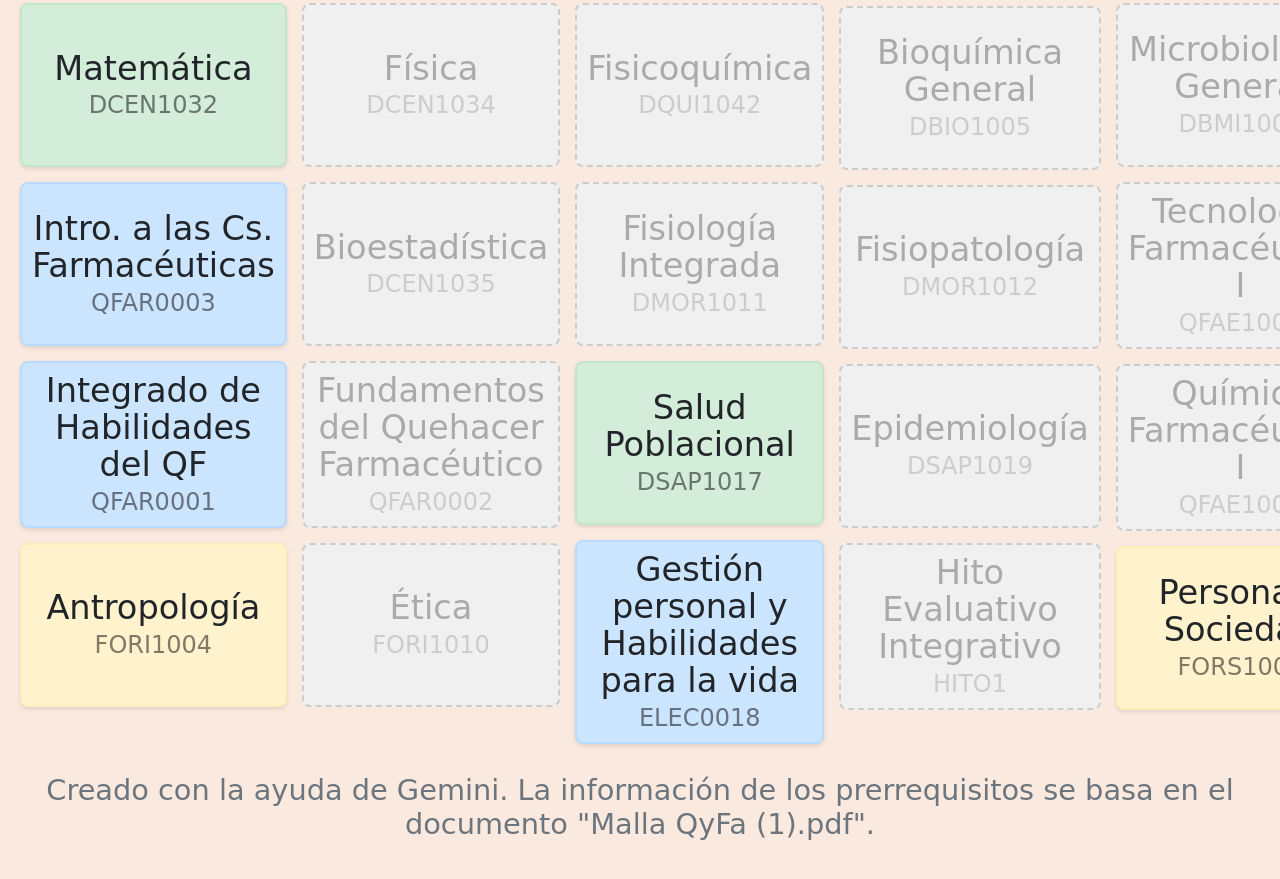
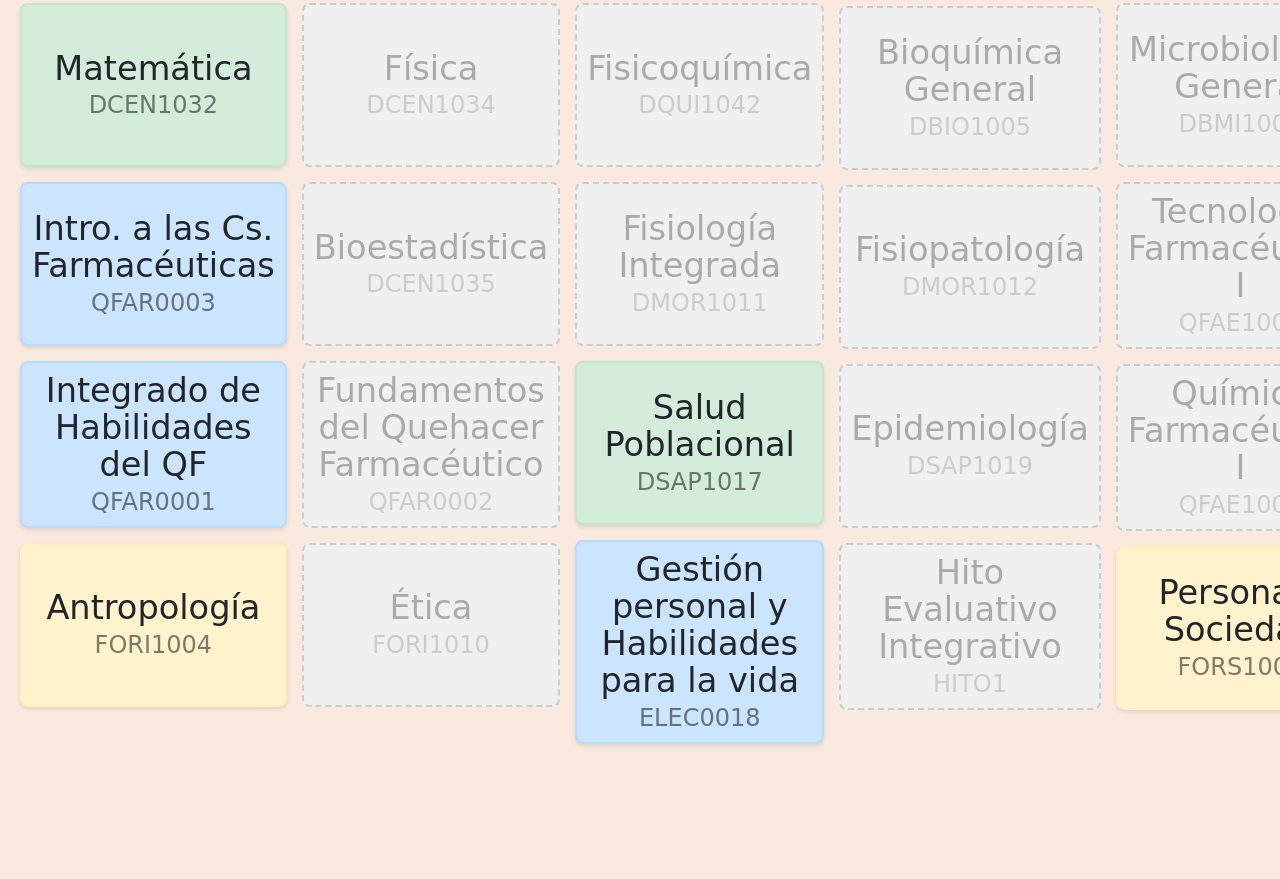
Before and after one commit to BlazeSeele/Malla-QyFa, a plain HTML site: page index.html in a window 1280 px wide. Shown: the part 823-1702 px from the top of the page. After the commit the page ends 1587 px from the top, so only its background shows below. Drawn offline with Linux system fonts and the light colour scheme; a web font is replaced by a local one.

Commit message:
index.html

```diff
--- a/index.html
+++ b/index.html
@@ -21,9 +21,6 @@
     </header>
     <div id="malla-container" class="malla-grid">
         </div>
-    <footer>
-        <p>Creado con la ayuda de Gemini. La información de los prerrequisitos se basa en el documento "Malla QyFa (1).pdf".</p>
-    </footer>
     <script src="script.js"></script>
 </body>
 </html>
```
